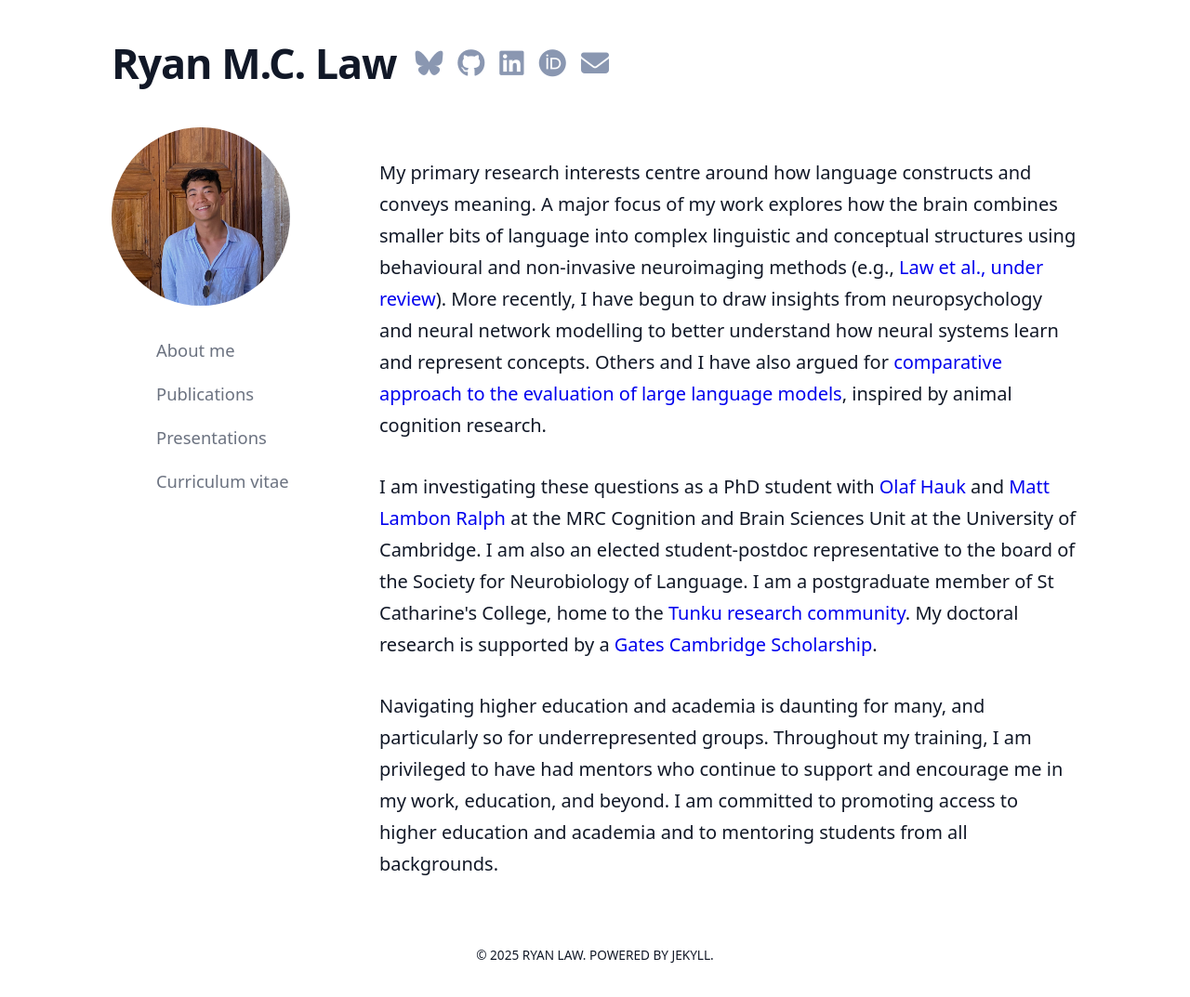
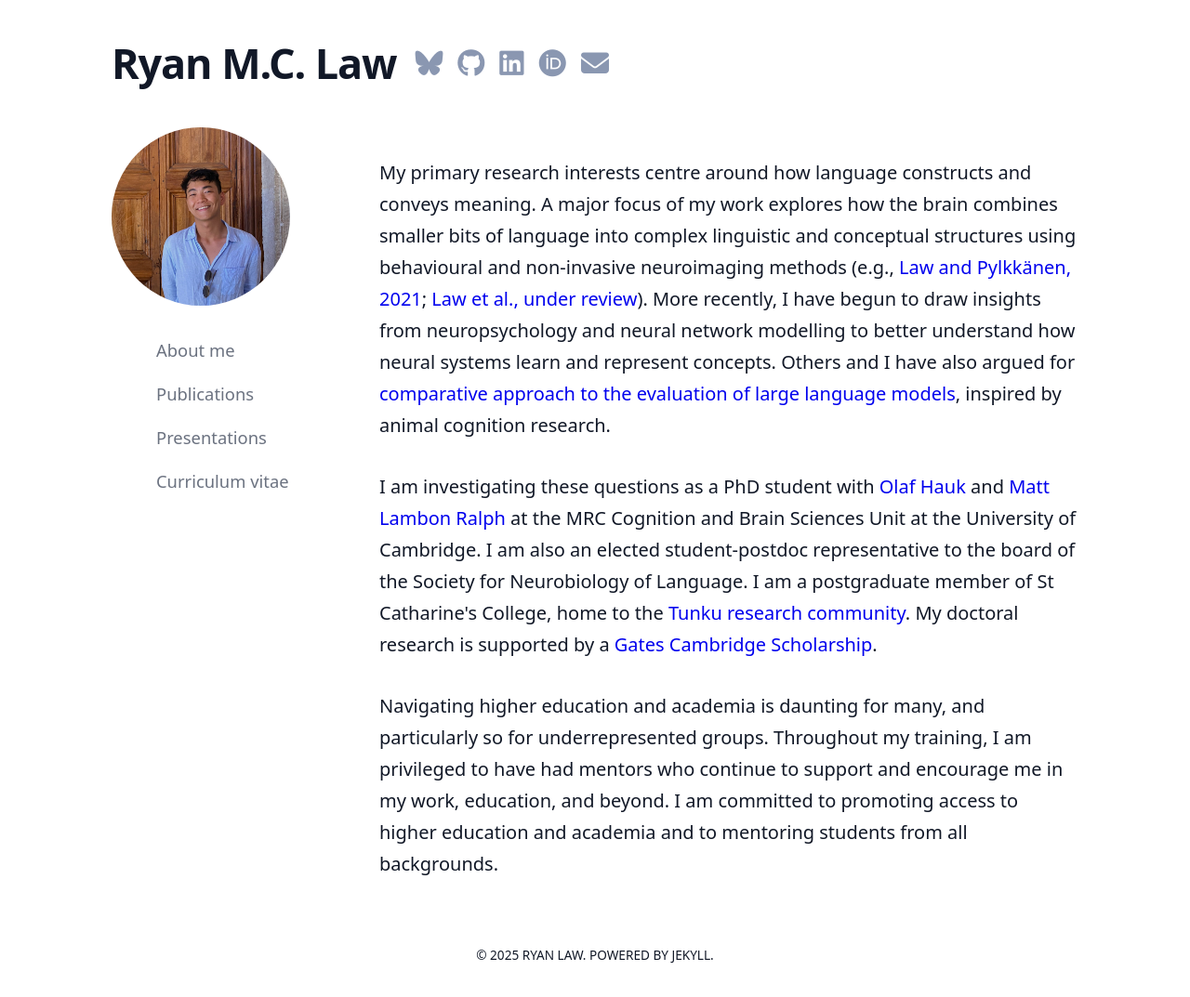
Before and after one commit to rmc-law/rmc-law.github.io, a Jekyll site: the page built from index.md, in a window 1280 px wide. Shown: the whole page at 93% size. Built offline with Jekyll 4.4.1, drawn with Linux system fonts in a browser that asks for light colours; nearby versions of some CDN libraries; some web fonts are replaced; a style sheet for code colours, icons or effects is not loaded.

Commit message:
add syntax paper

```diff
--- a/_includes/about.html
+++ b/_includes/about.html
@@ -1,4 +1,4 @@
-<p>My primary research interests centre around how language constructs and conveys meaning. A major focus of my work explores how the brain combines smaller bits of language into complex linguistic and conceptual structures using behavioural and non-invasive neuroimaging methods (e.g., <a href="https://doi.org/10.1101/2025.04.11.648390" target="_blank" title="Fake diamond preprint">Law et al., under review</a>). More recently, I have begun to draw insights from neuropsychology and neural network modelling to better understand how neural systems learn and represent concepts. Others and I have also argued for <a href="https://openreview.net/pdf?id=gCPJFcHskT" target="_blank" title="OpenReview">comparative approach to the evaluation of large language models</a>, inspired by animal cognition research.</p>
+<p>My primary research interests centre around how language constructs and conveys meaning. A major focus of my work explores how the brain combines smaller bits of language into complex linguistic and conceptual structures using behavioural and non-invasive neuroimaging methods (e.g., <a href="https://doi.org/10.1523/JNEUROSCI.1179-20.2021" target="_blank" title="Neural basis of syntax">Law and Pylkkänen, 2021</a>; <a href="https://doi.org/10.1101/2025.04.11.648390" target="_blank" title="Fake diamond preprint">Law et al., under review</a>). More recently, I have begun to draw insights from neuropsychology and neural network modelling to better understand how neural systems learn and represent concepts. Others and I have also argued for <a href="https://openreview.net/pdf?id=gCPJFcHskT" target="_blank" title="OpenReview">comparative approach to the evaluation of large language models</a>, inspired by animal cognition research.</p>
 
 <p>I am investigating these questions as a PhD student with <a href="https://www.neuroscience.cam.ac.uk/directory/profile.php?olafhauk" target="_blank">Olaf Hauk</a> and <a href="http://www.mrc-cbu.cam.ac.uk/people/Matt.Lambon-Ralph/" target="_blank">Matt Lambon Ralph</a> at the MRC Cognition and Brain Sciences Unit at the University of Cambridge. I am also an elected student-postdoc representative to the board of the Society for Neurobiology of Language. I am a postgraduate member of St Catharine's College, home to the <a href="https://www.caths.cam.ac.uk/research/tunku" target="_blank">Tunku research community</a>. My doctoral research is supported by a <a href="https://gatescambridge.org/" target="_blank" title="Gates Cambridge Scholarship">Gates Cambridge Scholarship</a>.</p>
 
```
